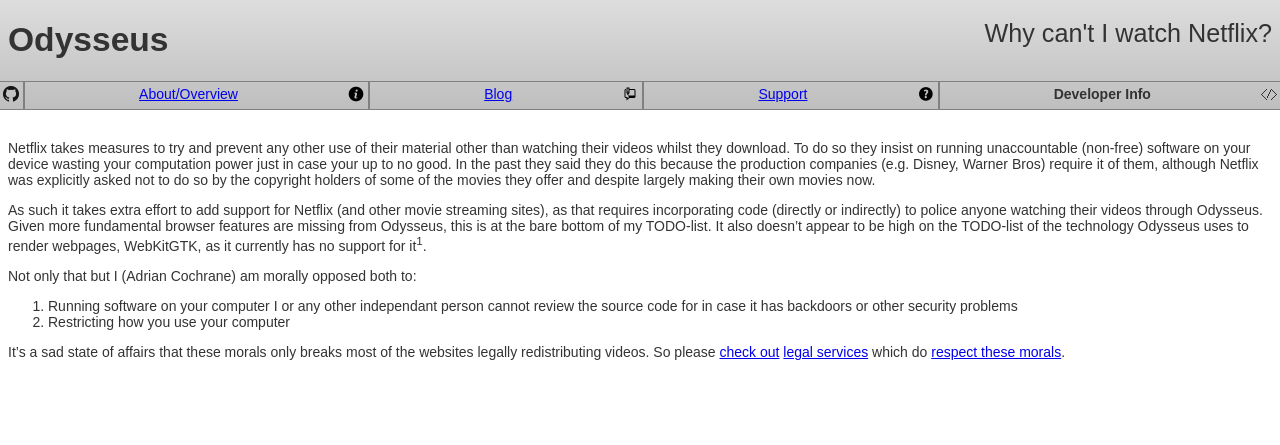
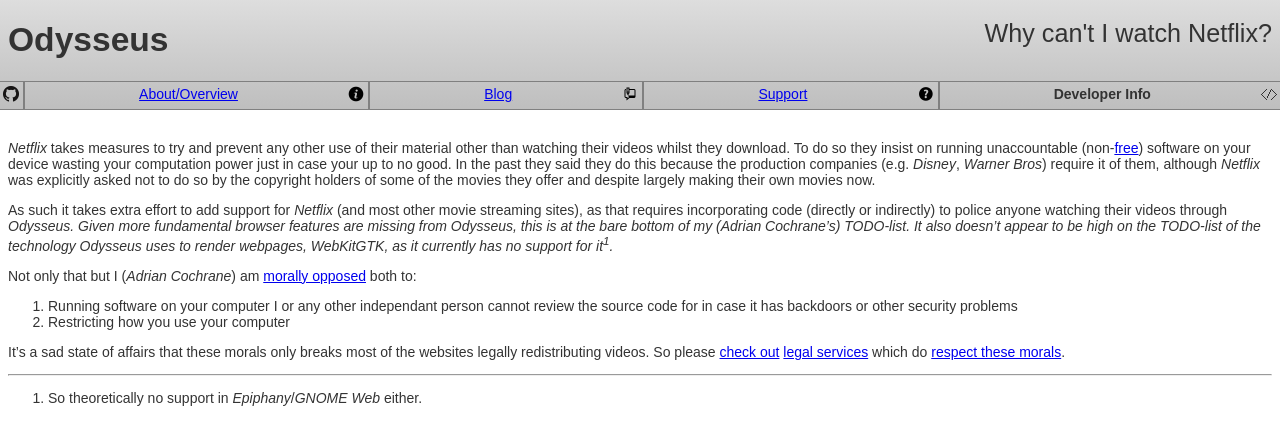
Before and after one commit to alcinnz/Odysseus-support, a Jekyll site: the page built from _guides/why-cant-i-watch-netflix.md, in a window 1280 px wide. Shown: the top 445 px of the page. Built offline with Jekyll 4.4.1, drawn with Linux system fonts in a browser that asks for light colours.

Commit message:
unsupported netflix: add links & name highlights.

```diff
--- a/_guides/why-cant-i-watch-netflix.md
+++ b/_guides/why-cant-i-watch-netflix.md
@@ -3,13 +3,17 @@
 title: Why can't I watch Netflix?
 ---
 
-Netflix takes measures to try and prevent any other use of their material other than watching their videos whilst they download. To do so they insist on running unaccountable (non-free) software on your device wasting your computation power just in case your up to no good. In the past they said they do this because the production companies (e.g. Disney, Warner Bros) require it of them, although Netflix was explicitly asked not to do so by the copyright holders of some of the movies they offer and despite largely making their own movies now.
+<i>Netflix</i> takes measures to try and prevent any other use of their material other than watching their videos whilst they download. To do so they insist on running unaccountable (non-[free](https://www.fsf.org/about/what-is-free-software)) software on your device wasting your computation power just in case your up to no good. In the past they said they do this because the production companies (e.g. <i>Disney</i>, <i>Warner Bros</i>) require it of them, although <i>Netflix</i> was explicitly asked not to do so by the copyright holders of some of the movies they offer and despite largely making their own movies now.
 
-As such it takes extra effort to add support for Netflix (and other movie streaming sites), as that requires incorporating code (directly or indirectly) to police anyone watching their videos through Odysseus. Given more fundamental browser features are missing from Odysseus, this is at the bare bottom of my TODO-list. It also doesn't appear to be high on the TODO-list of the technology Odysseus uses to render webpages, WebKitGTK, as it currently has no support for it<sup title="So no support in Epiphany/GNOME Web either">1</sup>.
+As such it takes extra effort to add support for <i>Netflix</i> (and most other movie streaming sites), as that requires incorporating code (directly or indirectly) to police anyone watching their videos through <i>Odysseus<i>. Given more fundamental browser features are missing from Odysseus, this is at the bare bottom of my (<i>Adrian Cochrane</i>'s) TODO-list. It also doesn't appear to be high on the TODO-list of the technology <i>Odysseus</i> uses to render webpages, <i>WebKitGTK</i>, as it currently has no support for it<sup title="So theoretically no support in Epiphany/GNOME Web either">1</sup>.
 
-Not only that but I (Adrian Cochrane) am morally opposed both to:
+Not only that but I (<i>Adrian Cochrane</i>) am [morally opposed](https://defectivebydesign.org/) both to:
 
 1. Running software on your computer I or any other independant person cannot review the source code for in case it has backdoors or other security problems
 2. Restricting how you use your computer
 
 It's a sad state of affairs that these morals only breaks most of the websites legally redistributing videos. So please [check out](https://vodo.net/) [legal services](https://vimeo.com/ondemand/) which do [respect these morals](https://cloud.blender.org/).
+
+---
+
+1. So theoretically no support in <i>Epiphany</i>/<i>GNOME Web</i> either.
```
